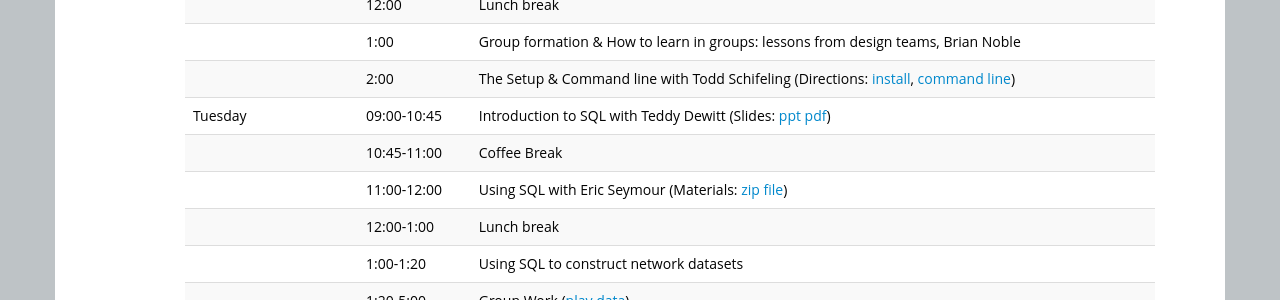
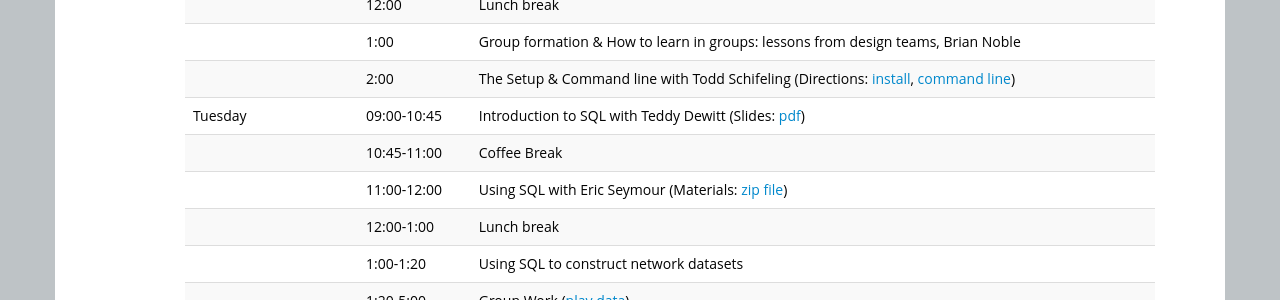
Before and after one commit to ICOSBigDataCamp/2018-summer-camp, a Jekyll site: the page built from index.html, in a window 1280 px wide and 900 px high, scrolled down 920 px. Shown: the part 154-454 px from the top of the window. Built offline with Jekyll 4.4.1, drawn with Linux system fonts in a browser that asks for light colours.

Commit message:
Update index.html

```diff
--- a/index.html
+++ b/index.html
@@ -131,8 +131,7 @@
     (Directions: <a href='install/'>install</a>,
     <a href='commandline/'>command line</a>)</td> </tr>
   <tr> <td>Tuesday</td> <td>09:00-10:45</td>   <td>Introduction to SQL with Teddy Dewitt
-    (Slides: <a href="slides/introductionToSQLnew.ppt">ppt</a>
-      <a href="slides/introductionToSQL.pdf">pdf</a>)</td> </tr>
+    (Slides: <a href="slides/SQL Final 2016-05-10.pdf">pdf</a>)</td> </tr>
   <tr> <td></td>        <td>10:45-11:00</td>   <td>Coffee Break</td> </tr>
   <tr> <td></td>        <td>11:00-12:00</td>   <td>Using SQL with Eric Seymour
     (Materials: <a href="slides/seymour_sql_tutorial.zip">zip file</a>)</td> </tr>
```
